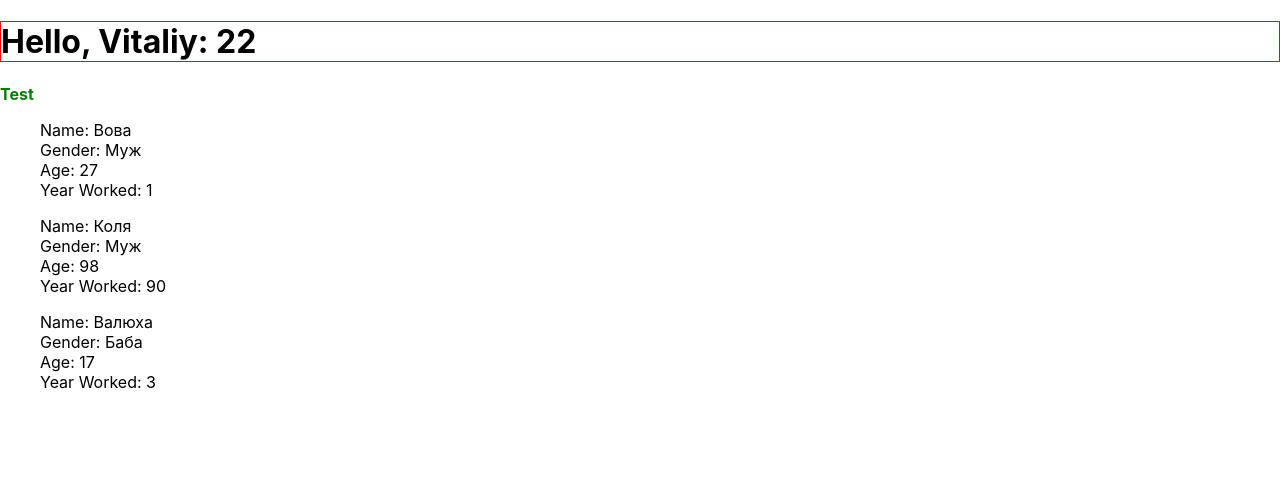
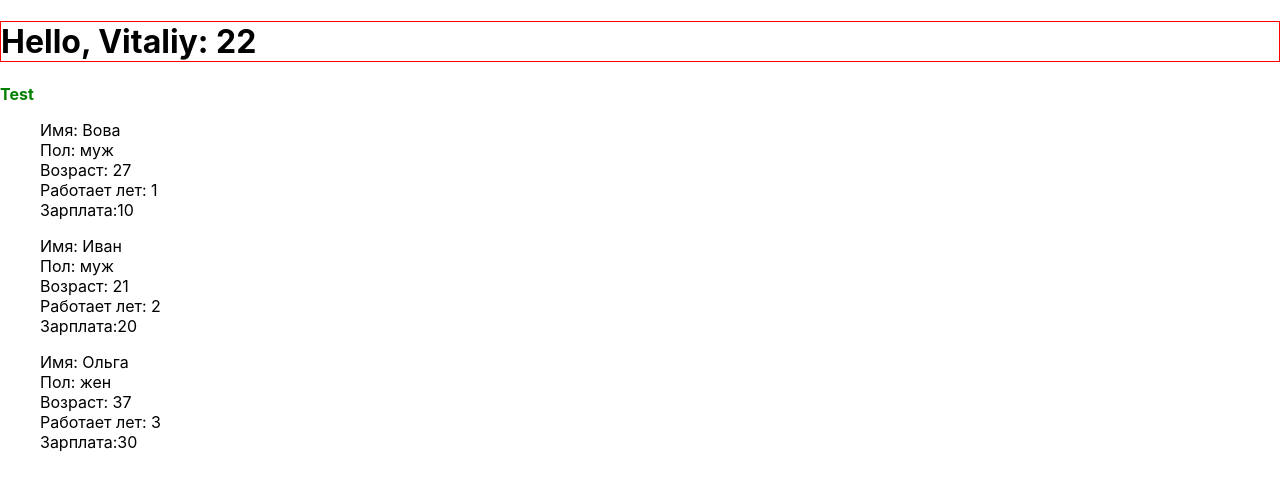
Before and after one commit to Yakovenko22V/SkillUp27-React.1, a React (Create React App) app in the folder my-app/: page / in a window 1280 px wide. Shown: the top 490 px of the page. Built offline with nearby package versions, Linux system fonts and the light colour scheme.

Commit message:
рассчитана зарплата

```diff
--- a/my-app/src/App.js
+++ b/my-app/src/App.js
@@ -30,20 +30,20 @@ const sumNumber = (a, b) => a + b;
 const arrPeople = [
     {
         name: 'Вова',
-        pol: 'Муж',
+        pol: 'муж',
         age: 27,
         workYear: 1
     },
     {
-        name: 'Коля',
-        pol: 'Муж',
-        age: 98,
-        workYear: 90
+        name: 'Иван',
+        pol: 'муж',
+        age: 21,
+        workYear: 2
     },
     {
-        name: 'Валюха',
-        pol: 'Баба',
-        age: 17,
+        name: 'Ольга',
+        pol: 'жен',
+        age: 37,
         workYear: 3
     }
 ]
--- a/my-app/src/components/UserInfo.js
+++ b/my-app/src/components/UserInfo.js
@@ -13,10 +13,11 @@ export function UserInfo (props) {
 
     return (
         <ul className='listOfData'>
-            <li>Name: {userName}</li>
-            <li>Gender: {userGender}</li>
-            <li>Age: {userAge}</li>
-            <li>Year Worked: {yearsWorked}</li>
+            <li>Имя: {userName}</li>
+            <li>Пол: {userGender}</li>
+            <li>Возраст: {userAge}</li>
+            <li>Работает лет: {yearsWorked}</li>
+            <li>Зарплата:{yearsWorked*10}</li>
         </ul>
 
     )
```
